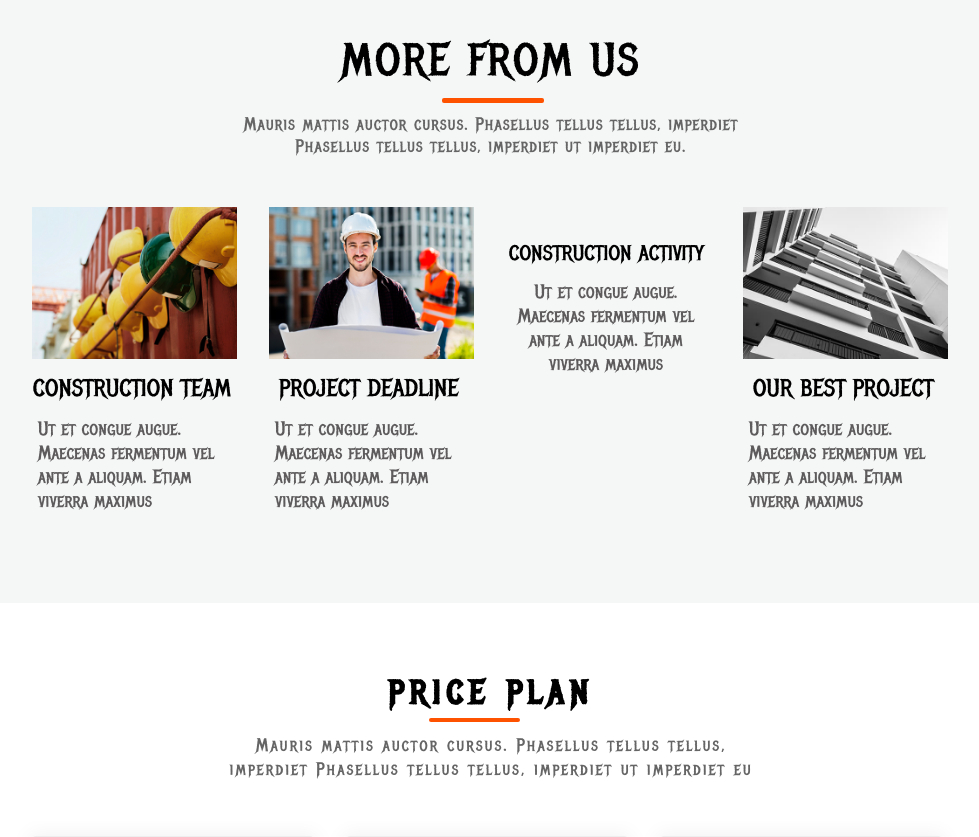
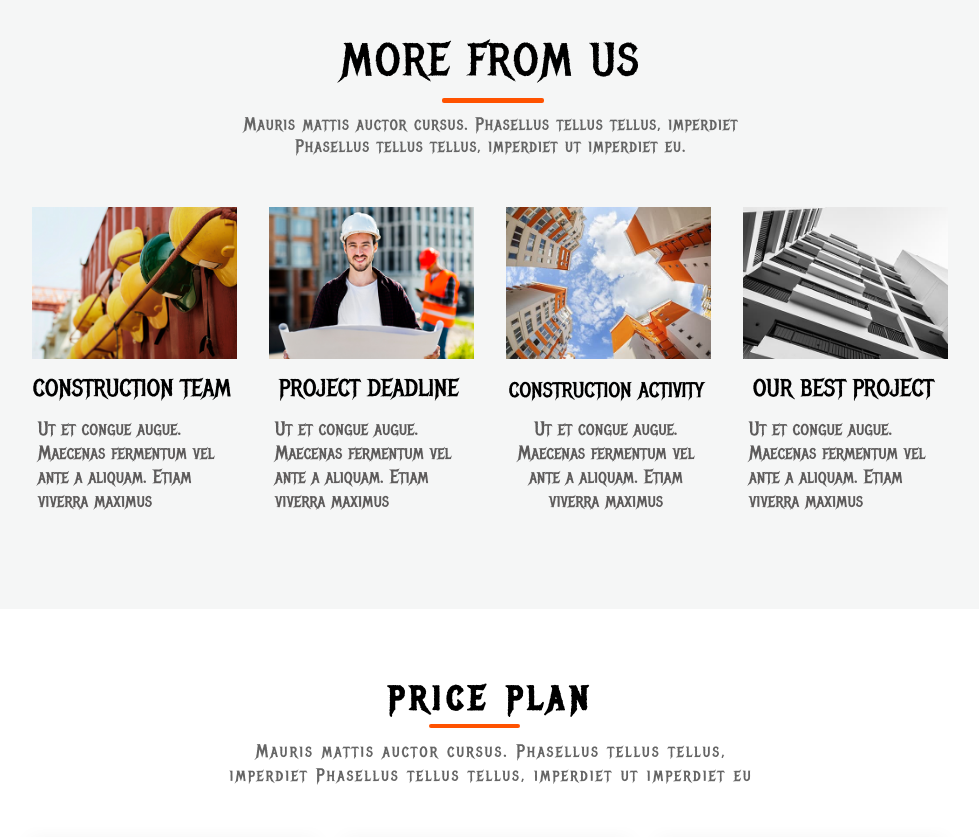
Before and after one commit to ReazulIslam-973/websites, a plain HTML site: page index.html in a window 1280 px wide. Shown: the part 2062-2899 px from the top of the page, without its empty margins (149-1128 px from the left). Drawn offline with nearby package versions, Linux system fonts and the light colour scheme; a script that the page names is missing.

Commit message:
Update index.html

```diff
--- a/index.html
+++ b/index.html
@@ -337,7 +337,7 @@
                <div class="about_dev_block outer_animation">
                   <div class="about_content_inner wow fadeInLeft" style="visibility: visible; animation-name: fadeInLeft;">
                      <div class="about_inner_content_img">
-                        <img src="../images/service-item3.jpg" alt="" />
+                        <img src="service-item3.jpg" alt="Reaz" />
                      </div>
                      <div class="about_content_inner_details">
                         <h1 id="about_content_low_font_size">
```
